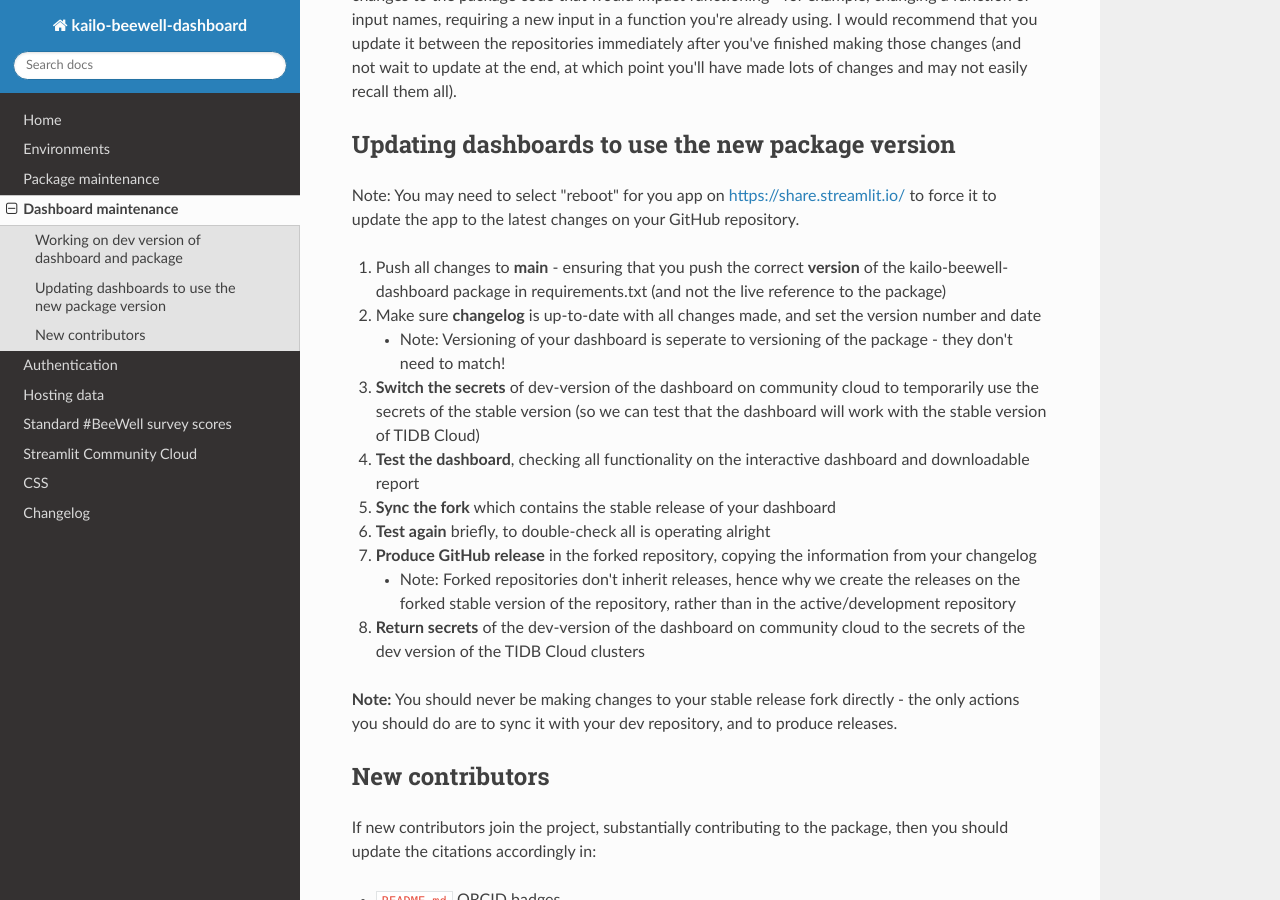
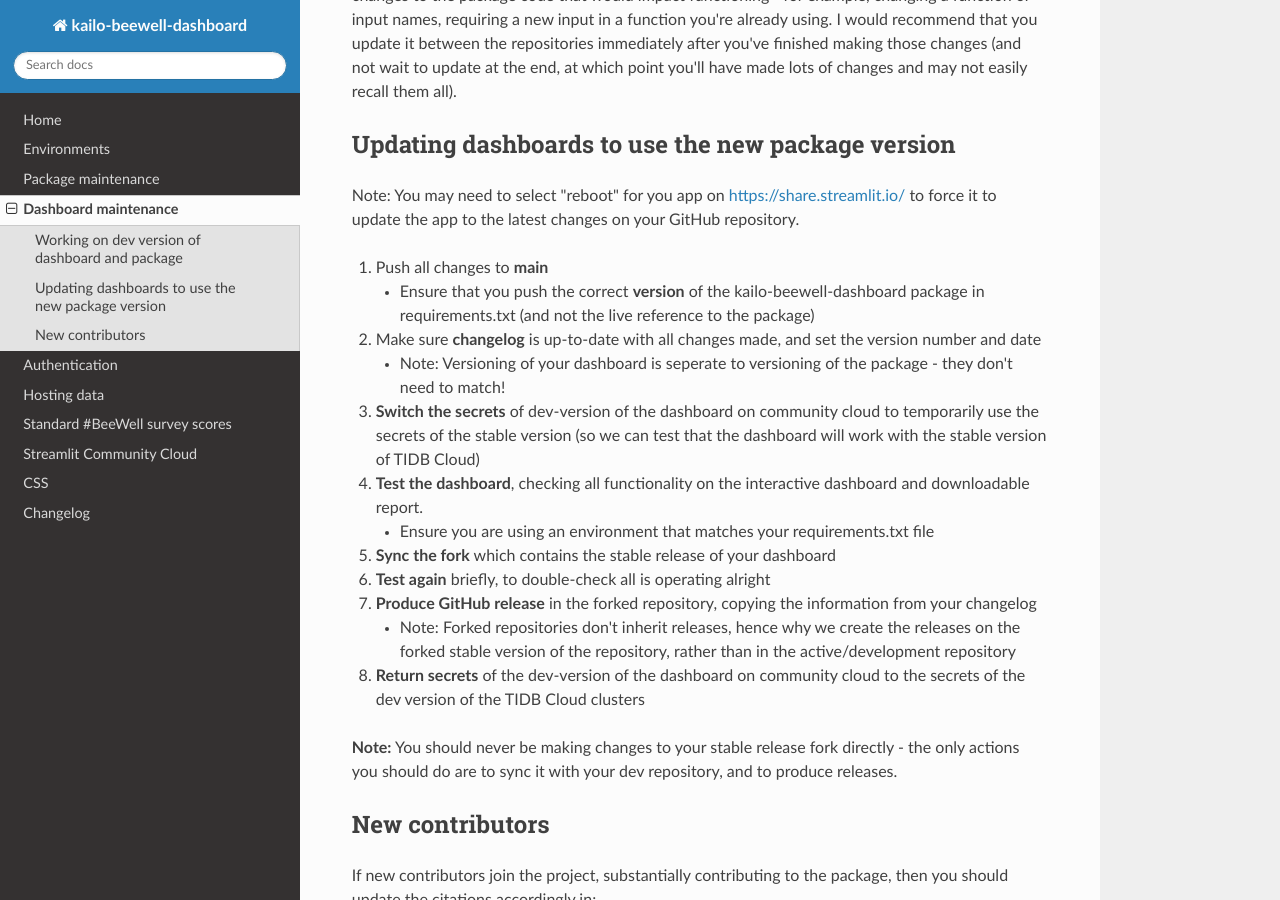
Before and after one commit to kailo-beewell/kailo_beewell_dashboard_package, a Sphinx documentation site: the page built from docs/dashboard_maintenance.md, in a window 1280 px wide and 900 px high, scrolled down 571 px. Built offline with Sphinx 7.4.7 and the Read the Docs theme 2.0.0, drawn with Linux system fonts in a browser that asks for light colours; pages that are not in the unit, such as notebooks, are missing from menus.

Commit message:
Minor addition to dashboard maintenance doc

```diff
--- a/docs/dashboard_maintenance.md
+++ b/docs/dashboard_maintenance.md
@@ -14,11 +14,13 @@ It is important to constantly test and update code between the dashboard reposit
 
 Note: You may need to select "reboot" for you app on [https://share.streamlit.io/](https://share.streamlit.io/) to force it to update the app to the latest changes on your GitHub repository.
 
-1. Push all changes to **main** - ensuring that you push the correct **version** of the kailo-beewell-dashboard package in requirements.txt (and not the live reference to the package)
+1. Push all changes to **main**
+    * Ensure that you push the correct **version** of the kailo-beewell-dashboard package in requirements.txt (and not the live reference to the package)
 2. Make sure **changelog** is up-to-date with all changes made, and set the version number and date
     * Note: Versioning of your dashboard is seperate to versioning of the package - they don't need to match!
 3. **Switch the secrets** of dev-version of the dashboard on community cloud to temporarily use the secrets of the stable version (so we can test that the dashboard will work with the stable version of TIDB Cloud)
-4. **Test the dashboard**, checking all functionality on the interactive dashboard and downloadable report
+4. **Test the dashboard**, checking all functionality on the interactive dashboard and downloadable report.
+    * Ensure you are using an environment that matches your requirements.txt file
 5. **Sync the fork** which contains the stable release of your dashboard
 6. **Test again** briefly, to double-check all is operating alright
 7. **Produce GitHub release** in the forked repository, copying the information from your changelog
```
